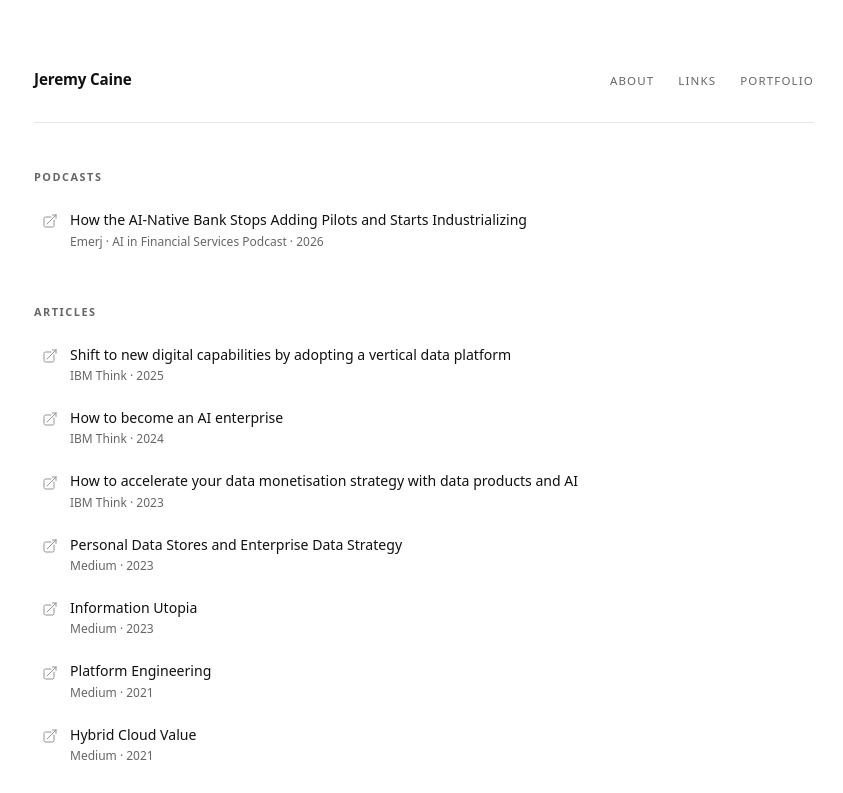
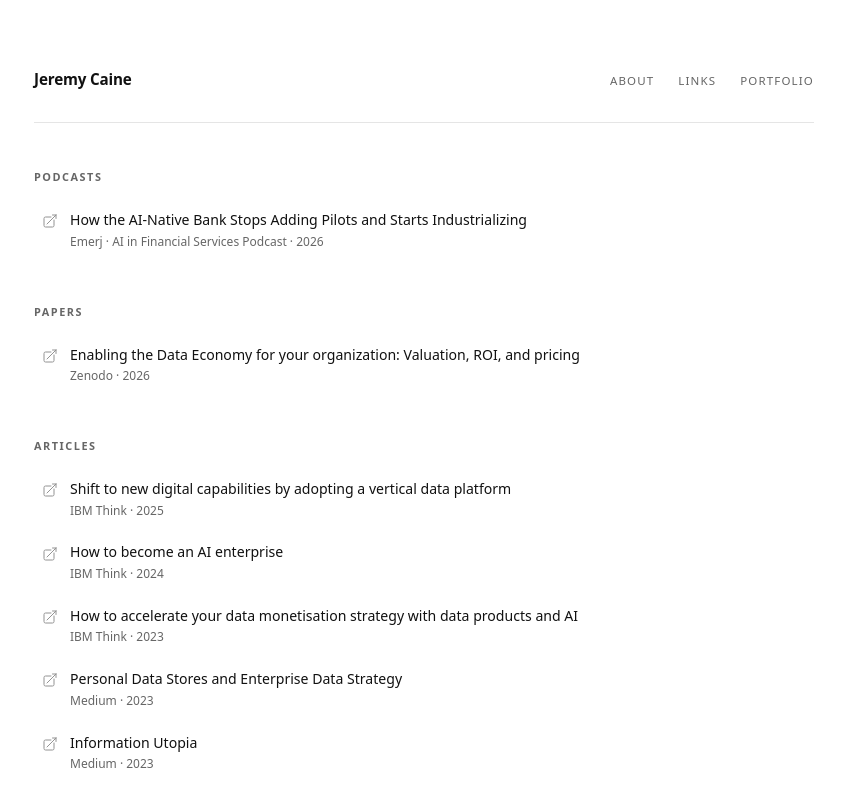
Before and after one commit to jeremycaine/jeremycaine.github.io, a plain HTML site: page portfolio.html in a window 1280 px wide. Shown: the top 793 px of the page, without its empty margins (216-1059 px from the left). Drawn offline with Linux system fonts and the light colour scheme.

Commit message:
Add new section for papers with a publication link

```diff
--- a/portfolio.html
+++ b/portfolio.html
@@ -38,6 +38,22 @@
           </svg>
           <span class="link-label">How the AI-Native Bank Stops Adding Pilots and Starts Industrializing</span>
           <span class="link-desc">Emerj · AI in Financial Services Podcast · 2026</span>
+        </a>
+      </li>
+    </ul>
+  </section>
+
+  <section id="papers">
+    <h1 class="section-label">Papers</h1>
+    <ul class="links">
+
+      <li>
+        <a href="https://zenodo.org/records/24410019" target="_blank" rel="noopener" aria-describedby="new-tab-desc">
+          <svg class="link-icon" viewBox="0 0 24 24" fill="none" stroke="currentColor" stroke-width="1.5" aria-hidden="true">
+            <path stroke-linecap="round" stroke-linejoin="round" d="M13.5 6H5.25A2.25 2.25 0 003 8.25v10.5A2.25 2.25 0 005.25 21h10.5A2.25 2.25 0 0018 18.75V10.5m-10.5 6L21 3m0 0h-5.25M21 3v5.25"/>
+          </svg>
+          <span class="link-label">Enabling the Data Economy for your organization: Valuation, ROI, and pricing</span>
+          <span class="link-desc">Zenodo · 2026</span>
         </a>
       </li>
     </ul>
```
